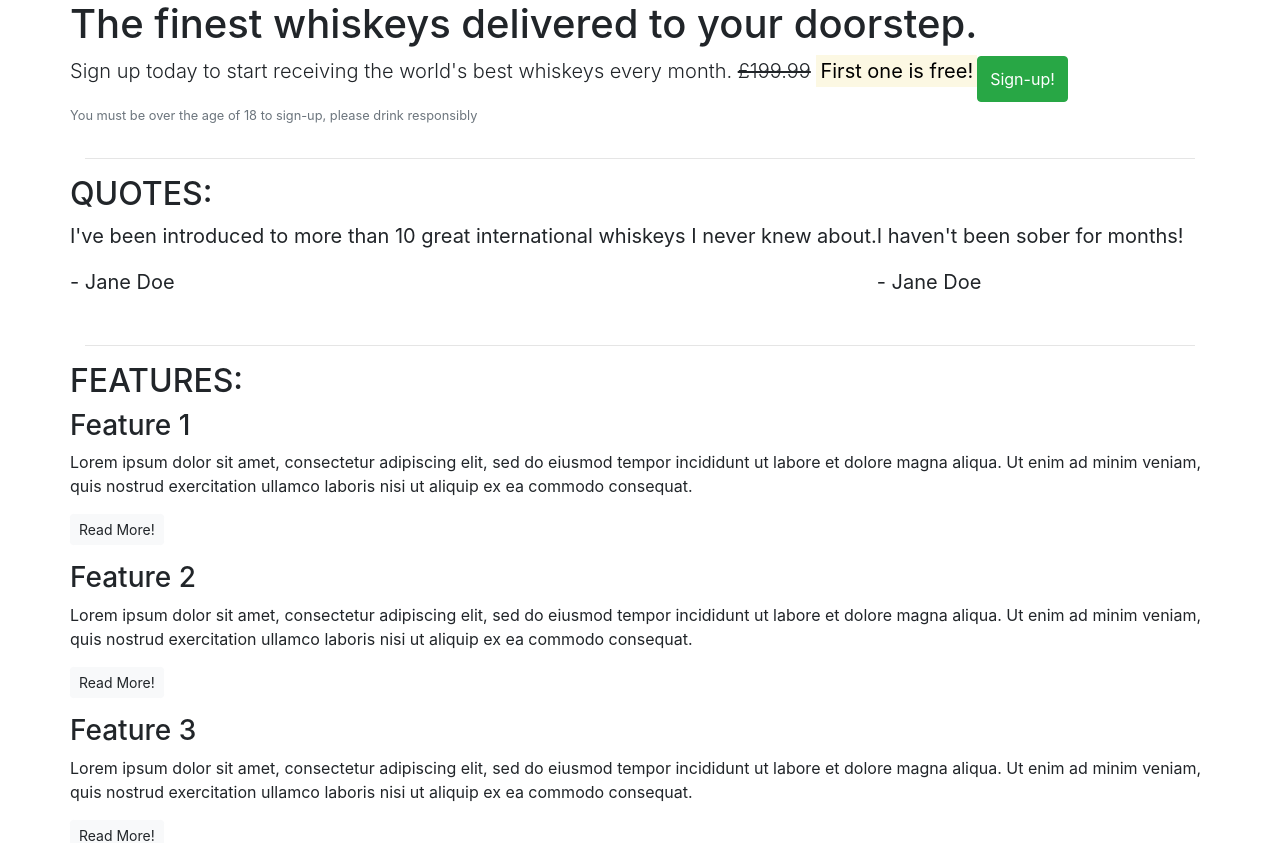
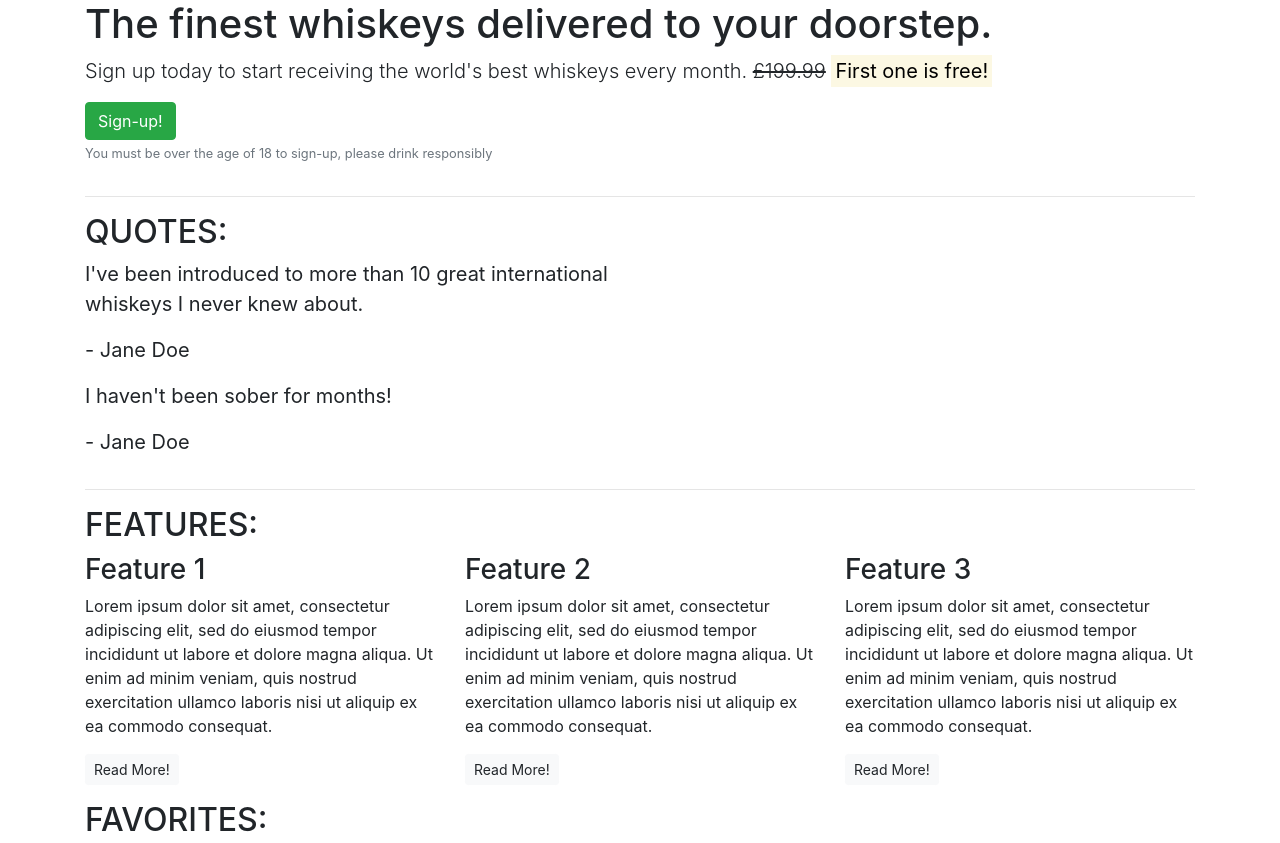
Before and after one commit to Mrekyle/bootstrap-lessons, a plain HTML site: page index.html in a window 1280 px wide. Shown: the top 843 px of the page. Drawn offline with nearby package versions, Linux system fonts and the light colour scheme.

Commit message:
Add quote styling and grid system

```diff
--- a/index.html
+++ b/index.html
@@ -12,31 +12,39 @@
 <body>
     <article class="container">
         <!-- Callout -->
+        <div class="row">
+            <div class="col-12">
                 <section class="callout">
-            <div class="row">
                         <h1>The finest whiskeys delivered to your doorstep.</h1>
                         <p class="lead">Sign up today to start receiving the world's best whiskeys every month. <s>£199.99</s> <strong><mark>First one is free!</mark></strong></p>
                         <button class="btn btn-success">Sign-up!</button>
                         <p class="text-muted"><small>You must be over the age of 18 to sign-up, please drink responsibly</small></p>
+                </section>
             </div>
-        </section>
+        </div>
         <!-- /.callout -->
         <hr>
 
         <!-- Quotes -->
         <section class="quotes">
             <div class="row">
+                <div class="col-12 col-md-6">
                     <h2 class="text-uppercase">Quotes:</h2>
                 </div>
+            </div>
             <div class="row">
+                <div class="col-12 col-md-6">
                     <blockquote class="blockquote">
                         <p>I've been introduced to more than 10 great international whiskeys I never knew about.</p>
                         <p>- Jane Doe</p>
                     </blockquote>
+                </div>
+                <div class="col-12">
                     <blockquote class="blockquote">
                         <p>I haven't been sober for months!</p>
                         <p>- Jane Doe</p>
                     </blockquote>
+                </div>
             </div>
         </section>
         <!-- /.quotes -->
@@ -45,23 +53,31 @@
         <!-- Features -->
         <section class="features">
             <div class="row">
+                <div class="col-12">
                     <h2 class="text-uppercase">Features:</h2>
                 </div>
+            </div>
             <div class="row">
+                <div class="col-12 col-md-6 col-lg-4">
                     <div class="feature">
                         <h3>Feature 1</h3>
                         <p>Lorem ipsum dolor sit amet, consectetur adipiscing elit, sed do eiusmod tempor incididunt ut labore et dolore magna aliqua. Ut enim ad minim veniam, quis nostrud exercitation ullamco laboris nisi ut aliquip ex ea commodo consequat.</p>
                         <p><a class="btn btn-light btn-sm">Read More!</a></p>
                     </div>
+                </div>
+                <div class="col-12 col-md-6 col-lg-4">
                     <div class="feature">
                         <h3>Feature 2</h3>
                         <p>Lorem ipsum dolor sit amet, consectetur adipiscing elit, sed do eiusmod tempor incididunt ut labore et dolore magna aliqua. Ut enim ad minim veniam, quis nostrud exercitation ullamco laboris nisi ut aliquip ex ea commodo consequat.</p>
                         <p><a class="btn btn-light btn-sm">Read More!</a></p>
                     </div>
+                </div>
+                <div class="col-12 d-md-none d-lg-block col-lg-4">
                     <div class="feature">
                         <h3>Feature 3</h3>
                         <p>Lorem ipsum dolor sit amet, consectetur adipiscing elit, sed do eiusmod tempor incididunt ut labore et dolore magna aliqua. Ut enim ad minim veniam, quis nostrud exercitation ullamco laboris nisi ut aliquip ex ea commodo consequat.</p>
                         <p><a class="btn btn-light btn-sm">Read More!</a></p>
+                    </div>
                 </div>
             </div>
         </section>
```
Lines whose indentation alone changed are shown as unchanged.
